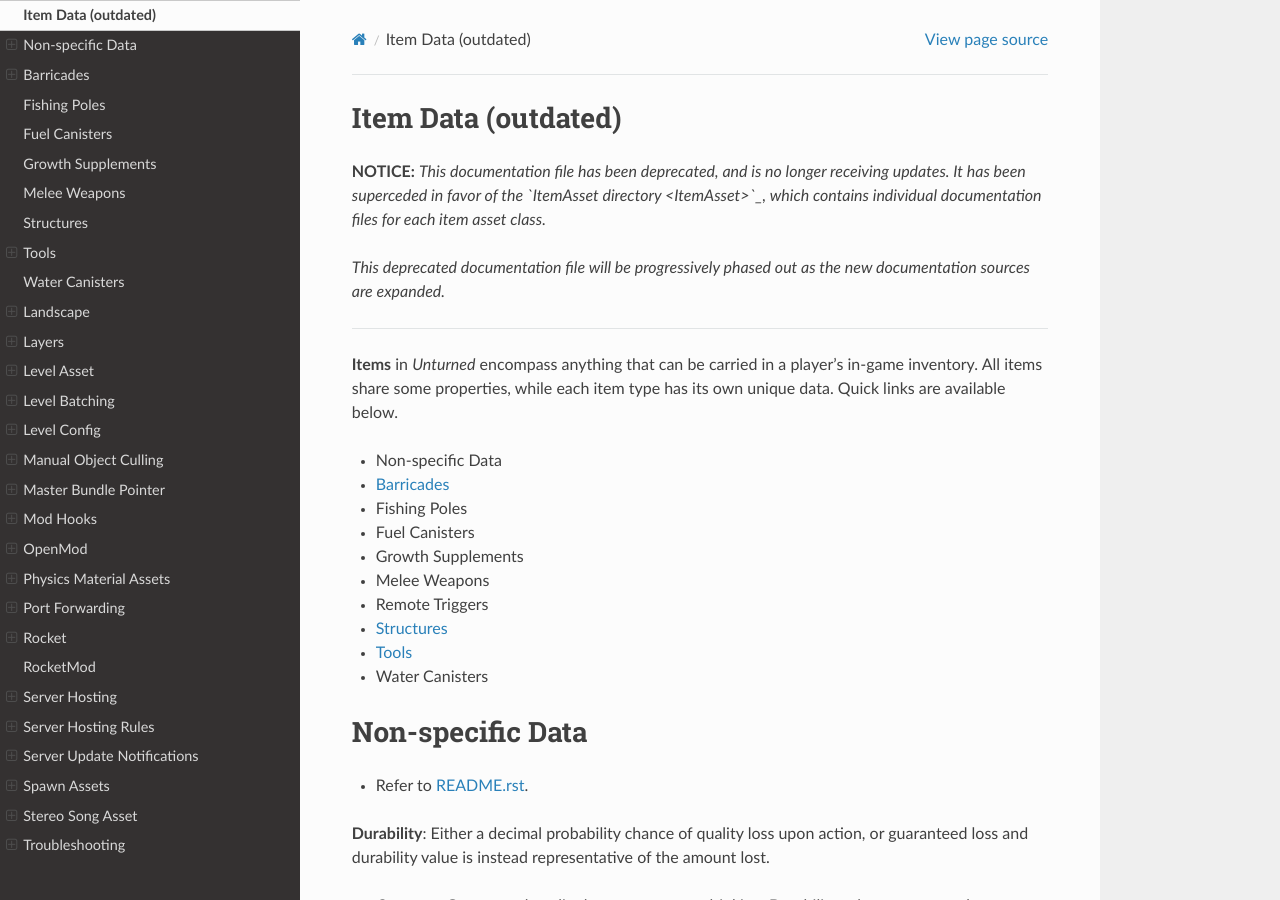
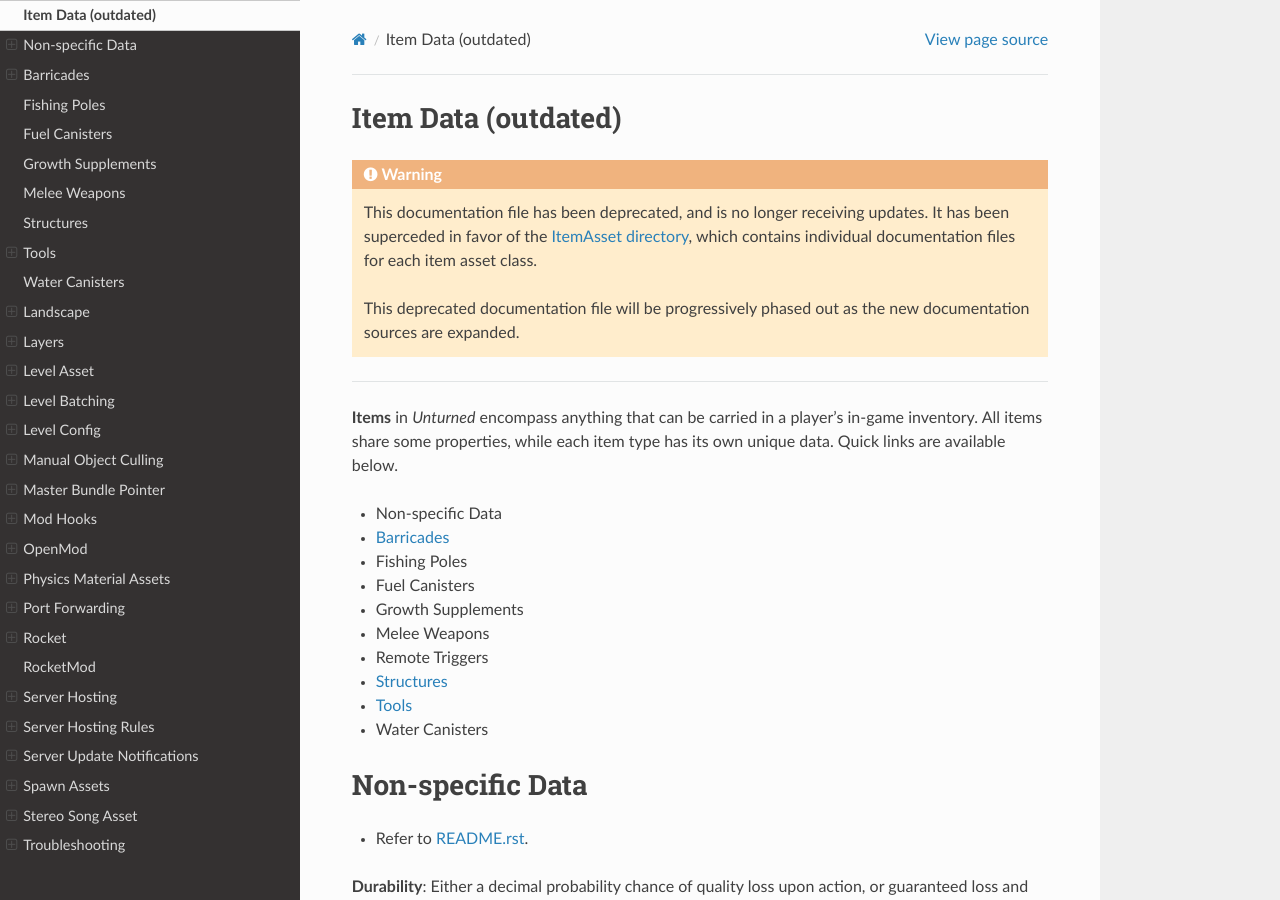
Before and after one commit to MoltonMontro/TestDocs, a Sphinx documentation site: the page built from docs/source/ItemData.rst, in a window 1280 px wide and 900 px high. Built offline with Sphinx 7.4.7 and the Read the Docs theme 2.0.0, drawn with Linux system fonts in a browser that asks for light colours; pages that are not in the unit, such as notebooks, are missing from menus.

Commit message:
Update ItemData.rst

```diff
--- a/docs/source/ItemData.rst
+++ b/docs/source/ItemData.rst
@@ -1,9 +1,11 @@
 Item Data (outdated)
 ====================
 
-**NOTICE:** *This documentation file has been deprecated, and is no longer receiving updates. It has been superceded in favor of the `ItemAsset directory <ItemAsset>`_, which contains individual documentation files for each item asset class.*
+.. warning::
 
-*This deprecated documentation file will be progressively phased out as the new documentation sources are expanded.*
+  This documentation file has been deprecated, and is no longer receiving updates. It has been superceded in favor of the `ItemAsset directory <ItemAsset>`_, which contains individual documentation files for each item asset class.
+
+  This deprecated documentation file will be progressively phased out as the new documentation sources are expanded.
 
 ----
 
```
